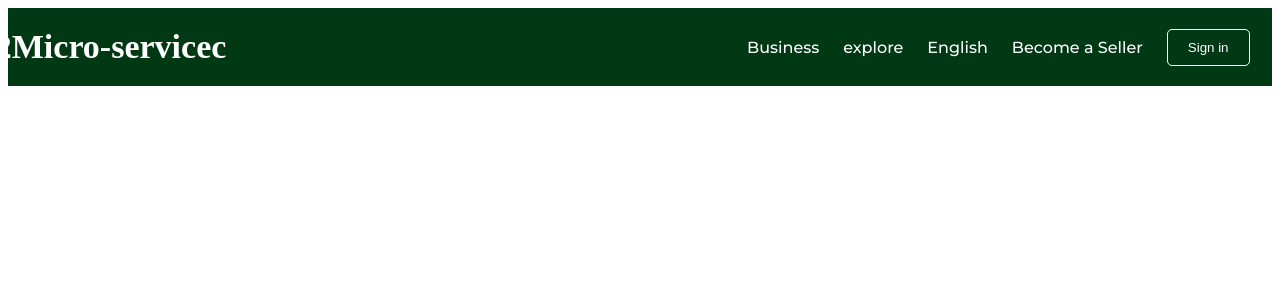
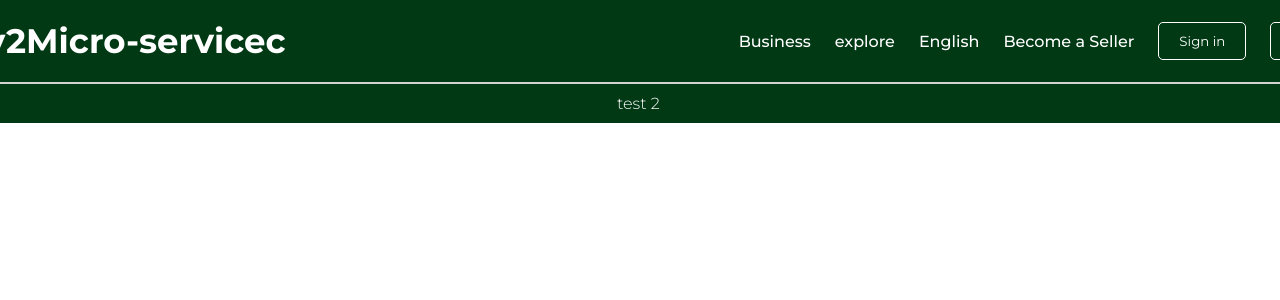
Before and after one commit to ismailahammed1/pay-to-microservices-fontend, a React (Vite) app: page / in a window 1280 px wide. Shown: the top 300 px of the page. Built offline with nearby package versions, Linux system fonts and the light colour scheme.

Commit message:
navbar scroll done

```diff
--- a/index.html
+++ b/index.html
@@ -10,6 +10,15 @@
     />
 
     <title>Vite + React</title>
+
+    <style>
+      * {
+        margin: 0;
+        padding: 0;
+        box-sizing: border-box;
+        font-family: "Montserrat", sans-serif;
+      }
+    </style>
   </head>
   <body>
     <div id="root"></div>
--- a/package.json
+++ b/package.json
@@ -11,7 +11,8 @@
   },
   "dependencies": {
     "react": "^18.2.0",
-    "react-dom": "^18.2.0"
+    "react-dom": "^18.2.0",
+    "react-router-dom": "^6.17.0"
   },
   "devDependencies": {
     "@types/react": "^18.2.15",
--- a/src/components/navbar/Navbar.jsx
+++ b/src/components/navbar/Navbar.jsx
@@ -1,9 +1,21 @@
-import React from 'react'
-import "./Navbar.scss"
+import React, { useEffect, useState } from 'react';
+import "./Navbar.scss";
 
 const Navbar = () => {
+  const [active,setActive]=useState(false);
+
+  const isActive=()=>{
+    window.scrollY>0 ? setActive(true):setActive(false)
+  };
+
+  useEffect(()=>{
+    window.addEventListener("scroll", isActive);
+    return ()=>{
+      window.removeEventListener("scroll", isActive)
+    };
+  },[])
   return (
-    <div className='navbar'>
+    <div className={active?"navbar active":"navbar"}>
         <div className='container'>
             <div className='logo'>
                 <span>Pay2Micro-servicec</span>
@@ -16,7 +28,16 @@ const Navbar = () => {
             <button>Sign in</button>
             <button>Join</button>
              </div>
+
         </div>
+        <>
+        <hr />
+             <div className='menu'>
+              <span>test 1</span>
+              <span>test 2</span>
+              <span>test 3</span>
+             </div>
+             </>
     </div>
   )
 }
--- a/src/components/navbar/Navbar.scss
+++ b/src/components/navbar/Navbar.scss
@@ -8,7 +8,17 @@
   position: sticky;
   top: 0;
   z-index: 999;
-  transition: 0.5s all case;
+  transition: 0.5s all ease;
+  margin-top: 0;
+  &.active {
+    background-color: #fff;
+    color: #000;
+    button {
+      background-color: #fff !important;
+      color: #1dbf73 !important;
+      border: 1px solid #1dbf73 !important;
+    }
+  }
   .container {
     width: 1400px;
     display: flex;
@@ -43,4 +53,17 @@
       }
     }
   }
+  hr {
+    width: 100%;
+    height: 0;
+    border: 0.5px solid lightgrey;
+  }
+  .menu {
+    width: 1400px;
+    padding: 10px 0;
+    display: flex;
+    justify-content: space-between;
+    font-weight: 300;
+    font-family: "Montserrat", sans-serif;
+  }
 }
```
Also changed, not shown: 1 other file (tests, documents, lock files or other folders).
